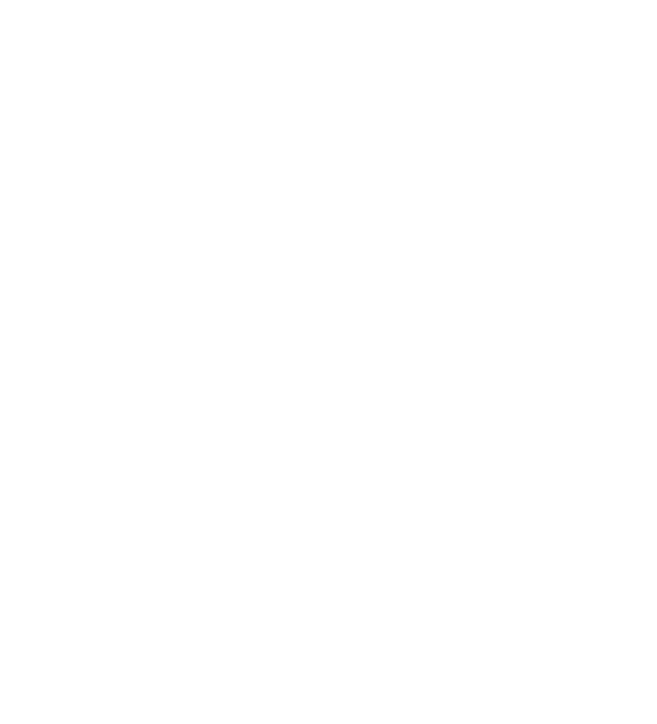
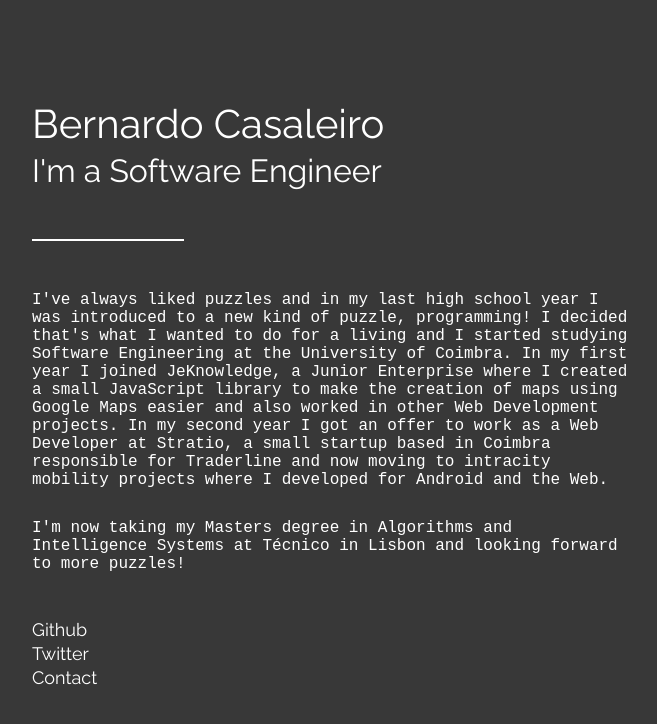
Before and after one commit to BCasaleiro/bcasaleiro.github.io, a plain HTML site: page index.html in a window 1280 px wide. Shown: the whole page, without its empty margins (58-715 px from the left). Drawn offline with Linux system fonts and the light colour scheme.

Commit message:
opted for a simpler design

```diff
--- a/index.html
+++ b/index.html
@@ -6,20 +6,49 @@
     <meta charset="utf-8">
 
     <link rel="stylesheet" href="main.css">
+
+    <link href="https://fonts.googleapis.com/css?family=Raleway" rel="stylesheet">
   </head>
   <body>
 
-        <nav>
+  <div class="container">
+    <div class="top">
+      <span id="title">
+        Bernardo Casaleiro
+      </span>
 
-        </nav>
+      <span id="desc">
+        I'm a Software Engineer
+      </span>
+    </div>
 
-        <main>
+    <hr>
 
-        </main>
+    <div id="bio">
+      <span class="bio-text">
+        I've always liked puzzles and in my last high school year I was introduced
+        to a new kind of puzzle, programming! I decided that's what I wanted to do
+        for a living and I started studying Software Engineering at the University of
+        Coimbra. In my first year I joined JeKnowledge, a Junior Enterprise where
+        I created a small JavaScript library to make the creation of maps using Google
+        Maps easier and also worked in other Web Development projects. In my second year
+        I got an offer to work as a Web Developer at Stratio, a small startup based
+        in Coimbra responsible for Traderline and now moving to intracity mobility
+        projects where I developed for Android and the Web.
+      </span>
 
-        <footer>
+      <span class="bio-text">
+        I'm now taking my Masters degree in Algorithms and Intelligence Systems at Técnico
+        in Lisbon and looking forward to more puzzles!
+      </span>
+    </div>
 
-        </footer>
+    <ul class="links">
+      <li> <a href="https://github.com/bcasaleiro" target="_blank">Github</a> </li>
+      <li> <a href="https://twitter.com/bcasaleiro"  target="_blank">Twitter</a> </li>
+      <li> <a href="mailto:bernardocasaleiro@gmail.com"  target="_blank">Contact</a> </li>
+    </ul>
+  </div>
 
   </body>
 </html>
--- a/main.css
+++ b/main.css
@@ -1,3 +1,75 @@
 body {
   margin: 0;
+  background-color:#383838;
+  color: #FFFFFF;
 }
+
+.container {
+  width: auto;
+  max-width: 1100px;
+  margin: 0px auto;
+  padding: 100px 50px;
+}
+
+hr {
+  max-width:150px;
+  margin: 50px 0px;
+  border: 1px solid #FFFFFF;
+}
+
+#title {
+  display: block;
+
+  font-family: 'Raleway', sans-serif;
+  font-size: 40px;
+  font-weight: 500;
+}
+
+#desc {
+  display: block;
+  max-width: 900px;
+  padding-top: 5px;
+
+  font-family: 'Raleway', sans-serif;
+  font-size: 32px;
+  font-weight: 400;
+}
+
+.bio-text {
+  display: block;
+  max-width: 600px;
+  padding-bottom: 30px;
+  font-family: "Courier New", Courier, monospace;
+  font-size: 16px;
+  font-weight: 400;
+}
+
+.links {
+  list-style: none;
+  padding-left: 0px;
+}
+
+.links li {
+  margin: 3px 0px;
+}
+
+.links li a {
+  font-family: 'Raleway', sans-serif;
+  font-size: 18px;
+  font-weight: 500;
+  text-decoration: none;
+  color: #FFFFFF;
+}
+
+footer {
+  padding: 10px;
+  text-align: right;
+  font-family: "Courier New", Courier, monospace;
+  font-size: 12px;
+  font-weight: 400;
+}
+
+footer a {
+  text-decoration: none;
+  color: #FFFFFF;
+}
```
Lines whose indentation alone changed are shown as unchanged.
